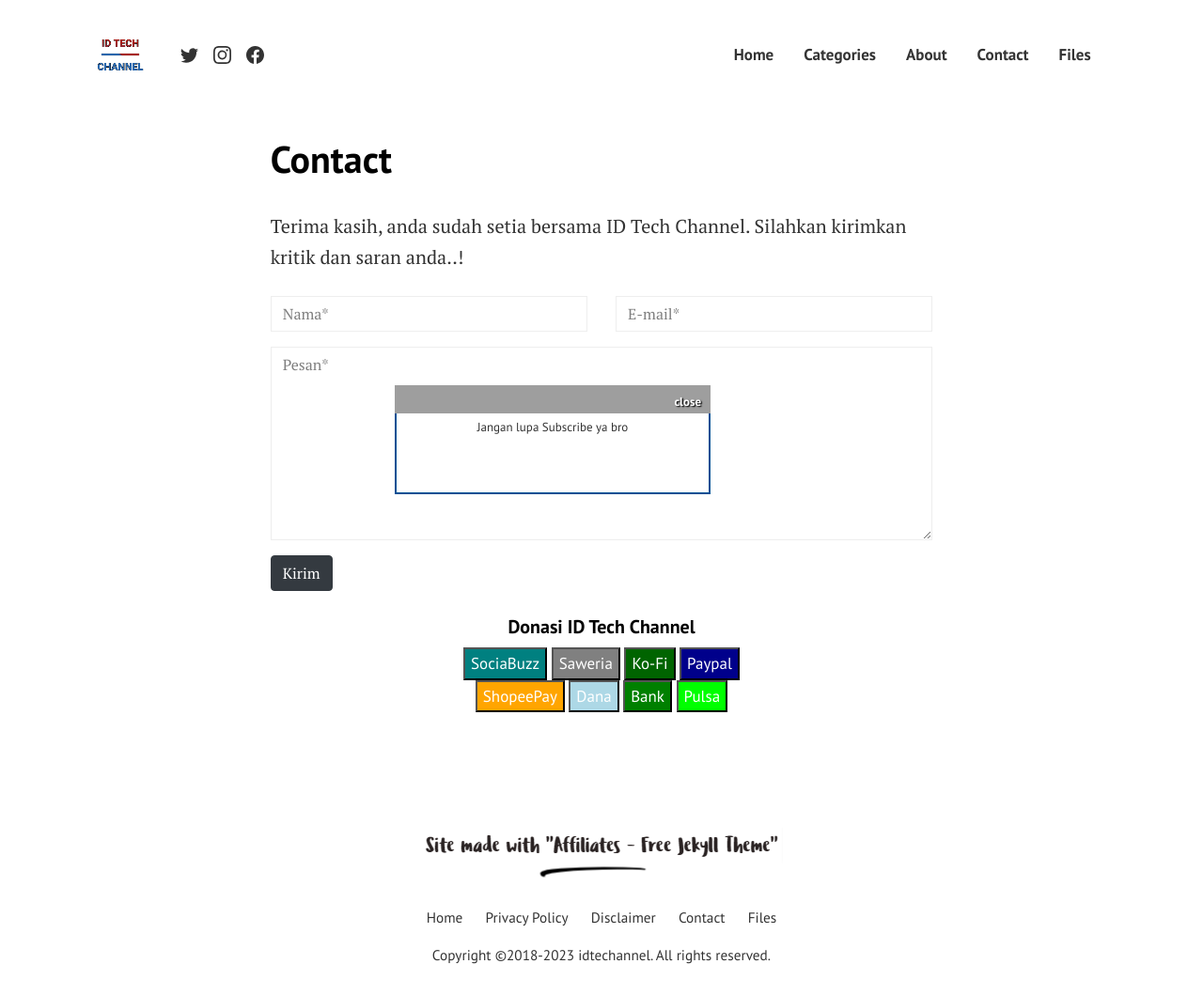
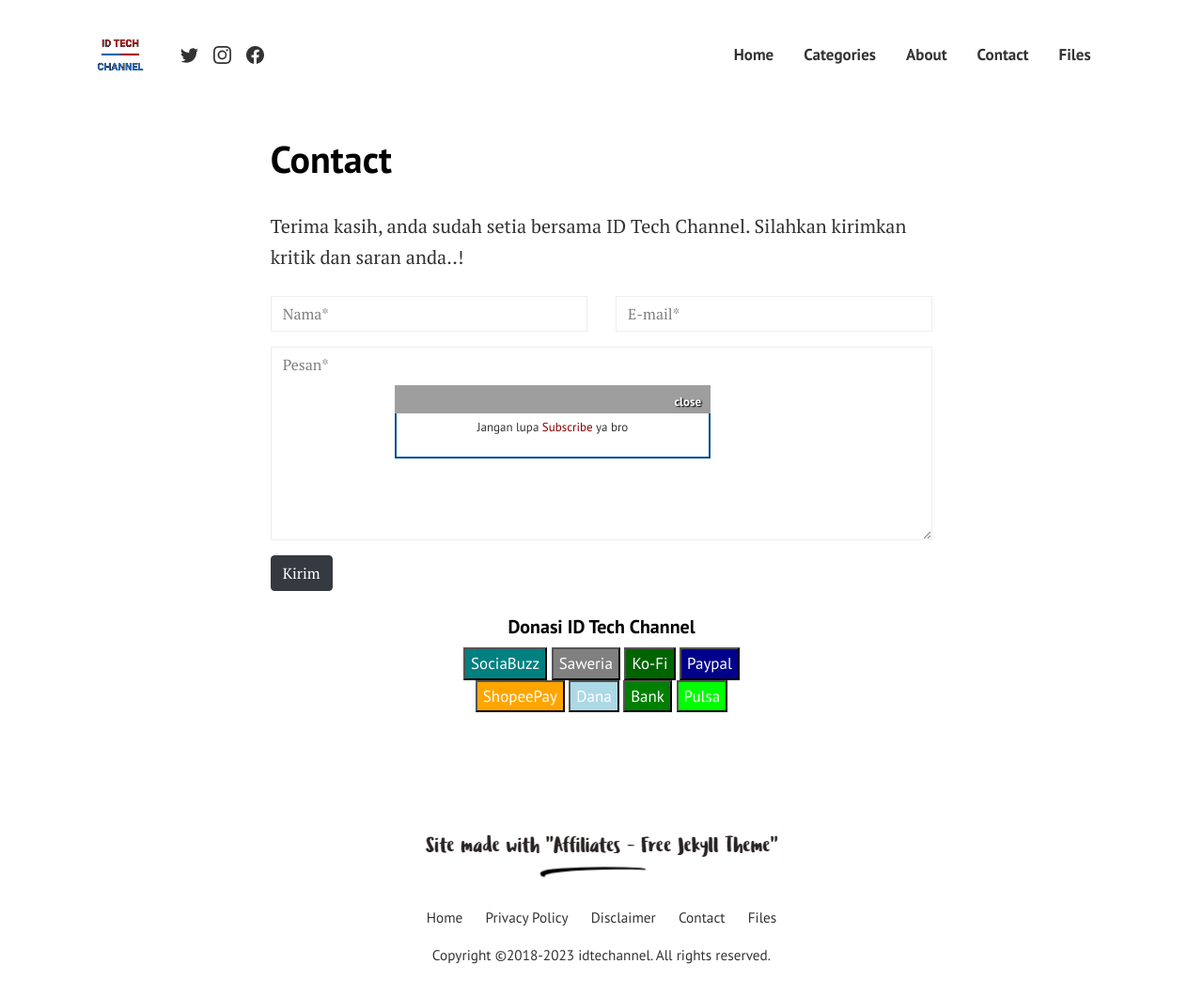
Before and after one commit to mwnsofficial/idtechannel, a Jekyll site: the page built from pages/contact.html, in a window 1280 px wide and 1059 px high. Shown: the whole window at 94% size. Built offline with Jekyll 4.4.1, drawn with Linux system fonts in a browser that asks for light colours; comment, search, counter and statistics services are not loaded; grey boxes are pictures that could not be loaded.

Commit message:
Update iklan-popup.html

```diff
--- a/_includes/iklan-popup.html
+++ b/_includes/iklan-popup.html
@@ -51,7 +51,7 @@ document.getElementById("headlineatas").style.display = 'none';
 <span style="color:#fff;font-size:13px;font-weight:bold;text-shadow:black 0.1em 0.1em 0.1em;float:right;padding-top:3px;padding-right:10px"><a target="_blank" onclick="getValue()">close</a></span>
 </div>
 <div id="adsground">
-<p>Jangan lupa <a href="https://www.youtube.com/@idtechannel" target="_blank">Subscribe</a> ya bro</p><br>
+<p>Jangan lupa <a style="color:darkred" href="https://www.youtube.com/@idtechannel" target="_blank">Subscribe</a> ya bro</p>
 <p>
 <!-- bannerku -->
 <ins class="adsbygoogle"
```
